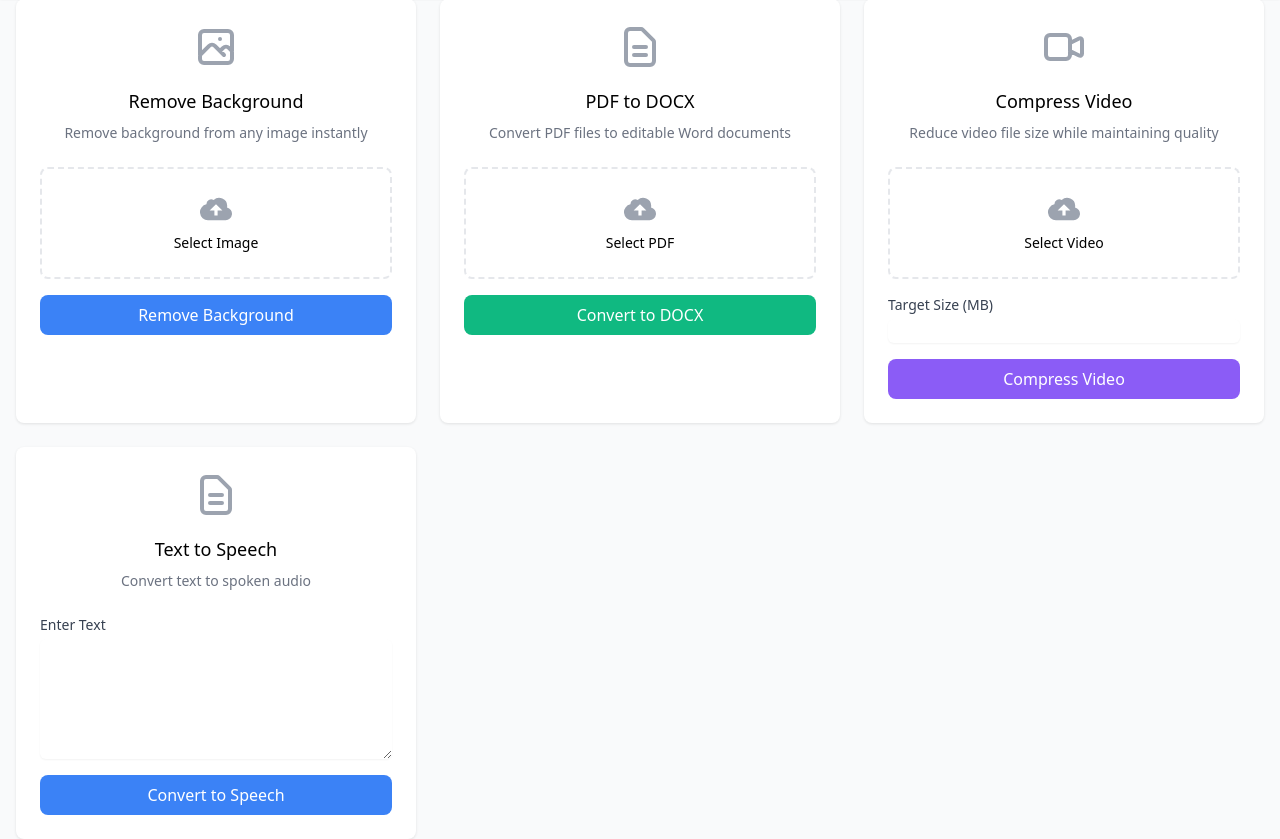
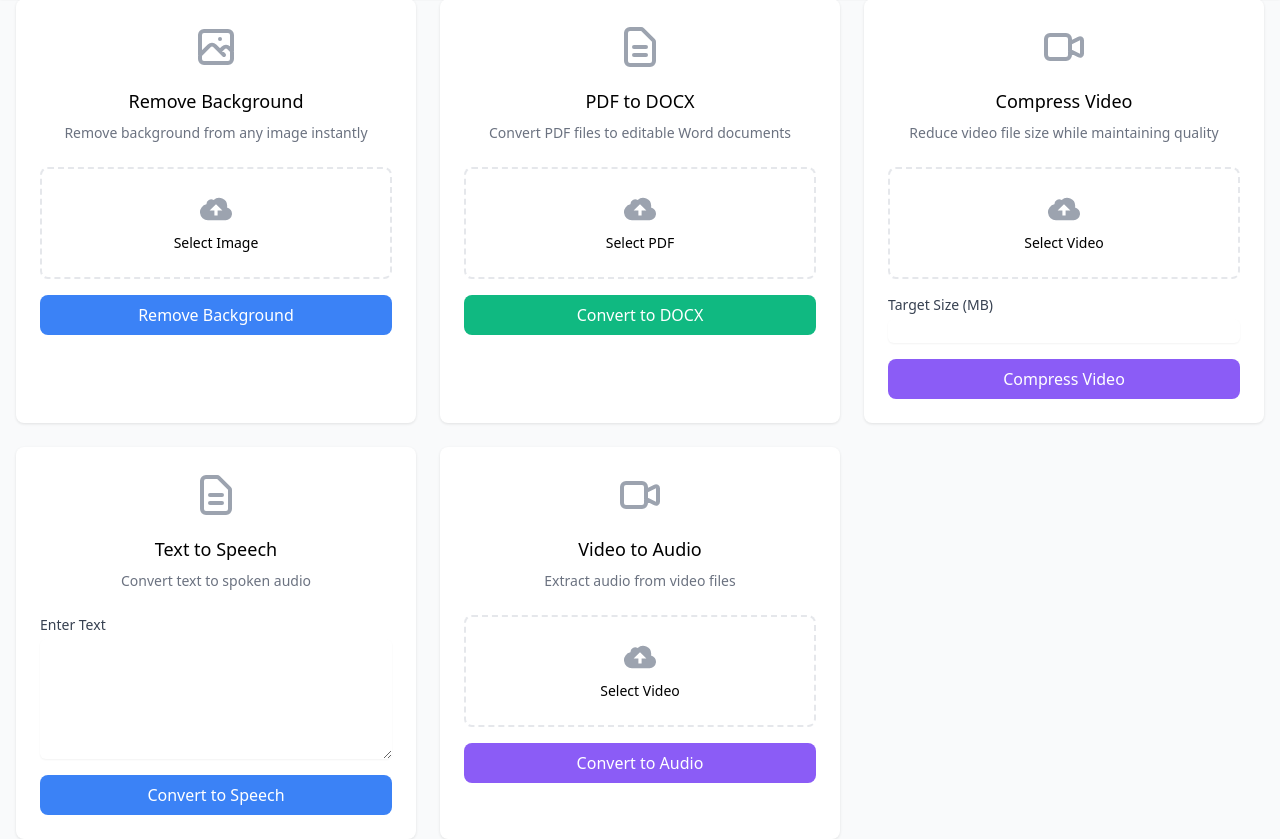
Before and after one commit to ira011/Python-Tools, a Flask app: page / in a window 1280 px wide. Shown: the part 65-904 px from the top of the page. Run offline with Flask 3, Linux system fonts and the light colour scheme.

Commit message:
new additions

```diff
--- a/app.py
+++ b/app.py
@@ -33,21 +33,32 @@ def remove_bg():
 @app.route('/convert-pdf', methods=['POST'])
 def convert_pdf():
     try:
+        # Check if a PDF file is uploaded
         file = request.files['pdf']
         if not file.filename.endswith('.pdf'):
             return "Error: The uploaded file is not a PDF.", 400
 
+        # Define input and output paths
         input_path = os.path.join(UPLOAD_FOLDER, file.filename)
         output_path = os.path.join(RESULT_FOLDER, os.path.splitext(file.filename)[0] + '.docx')
         file.save(input_path)
 
         # Convert PDF to DOCX
-        cv = Converter(input_path)
-        cv.convert(output_path, start=0, end=None)
-        cv.close()
+        try:
+            cv = Converter(input_path)
+            cv.convert(output_path, start=0, end=None)
+            cv.close()
+        except Exception as e:
+            return f"Error during conversion: {e}", 500
+
+        # Check if output file was successfully created
+        if not os.path.exists(output_path) or os.path.getsize(output_path) == 0:
+            return "Error: Conversion failed or output file is empty.", 500
+
         return send_file(output_path, as_attachment=True)
     except Exception as e:
         return f"Error: {e}", 500
+
 
 # Video compression tool
 @app.route('/compress-video', methods=['POST'])
@@ -92,5 +103,25 @@ def text_to_speech():
     except Exception as e:
         return f"Error: {e}", 500
 
+# Video to Audio Converter
+@app.route('/video-to-audio', methods=['POST'])
+def video_to_audio():
+    try:
+        file = request.files['video']
+        if not file:
+            return "Error: No video file uploaded.", 400
+
+        input_path = os.path.join(UPLOAD_FOLDER, file.filename)
+        output_path = os.path.join(RESULT_FOLDER, os.path.splitext(file.filename)[0] + '.mp3')
+        file.save(input_path)
+
+        # Extract audio from video
+        video = mp.VideoFileClip(input_path)
+        video.audio.write_audiofile(output_path)
+
+        return send_file(output_path, as_attachment=True)
+    except Exception as e:
+        return f"Error: {e}", 500
+
 if __name__ == '__main__':
     app.run(debug=True)
--- /dev/null
+++ b/installation requirements.txt
@@ -0,0 +1,6 @@
+pip install flask
+pip install rembg
+pip install pdf2docx
+pip install pillow
+pip install moviepy
+pip install gtts
--- a/templates/index.html
+++ b/templates/index.html
@@ -126,6 +126,33 @@
                     </div>
                 </form>
             </div>
+            <!-- Video to Audio Converter Tool -->
+            <div class="tool-card">
+                <div class="text-center">
+                    <svg class="mx-auto h-12 w-12 text-gray-400" fill="none" stroke="currentColor" viewBox="0 0 24 24">
+                        <path stroke-linecap="round" stroke-linejoin="round" stroke-width="2" d="M15 10l4.553-2.276A1 1 0 0121 8.618v6.764a1 1 0 01-1.447.894L15 14M5 18h8a2 2 0 002-2V8a2 2 0 00-2-2H5a2 2 0 00-2 2v8a2 2 0 002 2z"/>
+                    </svg>
+                    <h2 class="mt-4 text-lg font-medium">Video to Audio</h2>
+                    <p class="mt-2 text-sm text-gray-500">Extract audio from video files</p>
+                </div>
+                <form action="/video-to-audio" method="post" enctype="multipart/form-data" class="mt-6">
+                    <label class="file-upload-label">
+                        <svg class="w-8 h-8 text-gray-400" fill="currentColor" viewBox="0 0 20 20">
+                            <path d="M16.88 9.1A4 4 0 0 1 16 17H5a5 5 0 0 1-1-9.9V7a3 3 0 0 1 4.52-2.59A4.98 4.98 0 0 1 17 8c0 .38-.04.74-.12 1.1zM11 11h3l-4-4-4 4h3v3h2v-3z"/>
+                        </svg>
+                        <span class="mt-2 text-sm">Select Video</span>
+                        <input type="file" name="video" accept="video/*" class="hidden" required/>
+                    </label>
+                    <div class="preview-area" id="videoToAudioPreview">
+                        <video class="video-preview" controls></video>
+                    </div>
+                    <button type="submit" class="btn btn-purple mt-4 submit-btn">Convert to Audio</button>
+                    <div class="loading">
+                        <div class="spinner"></div>
+                        <p class="mt-2 text-sm text-gray-500">Converting...</p>
+                    </div>
+                </form>
+            </div>
         </div>
     </main>
 
```
Also changed, not shown: 4 other files.
